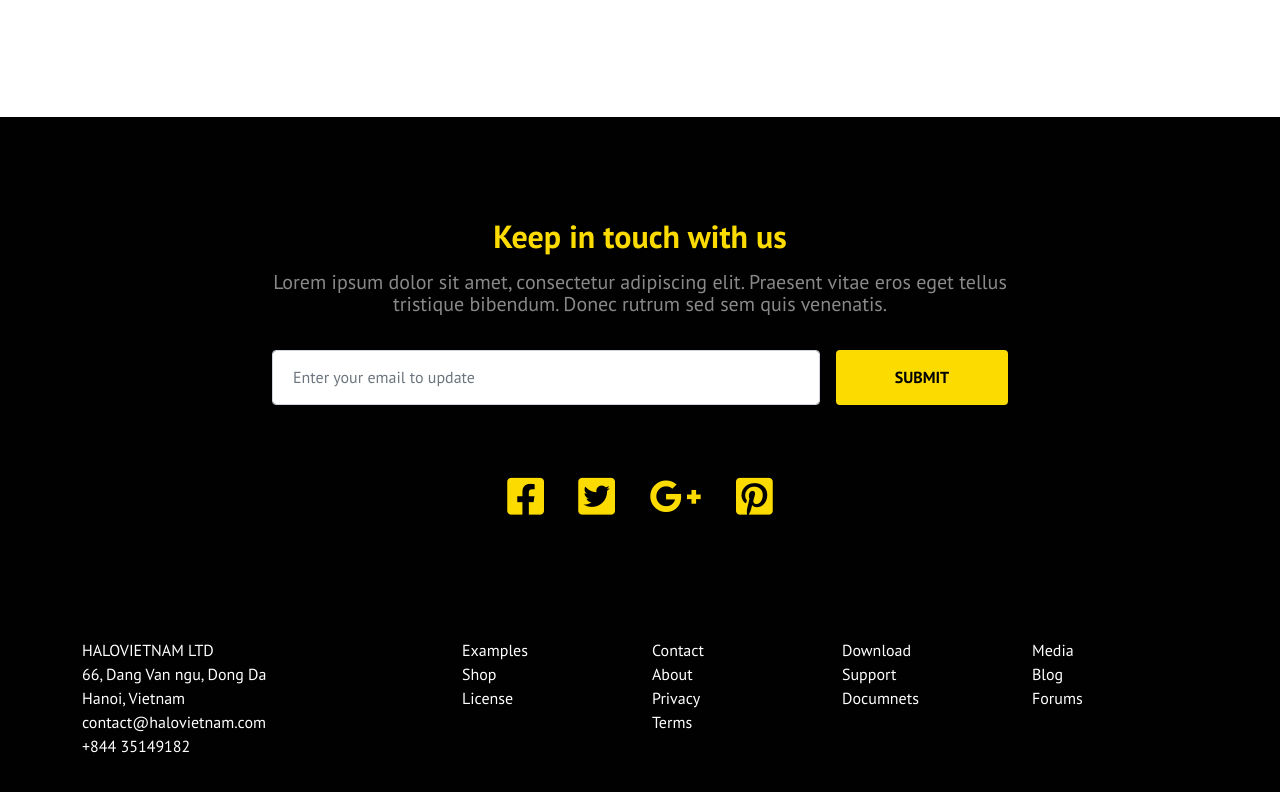
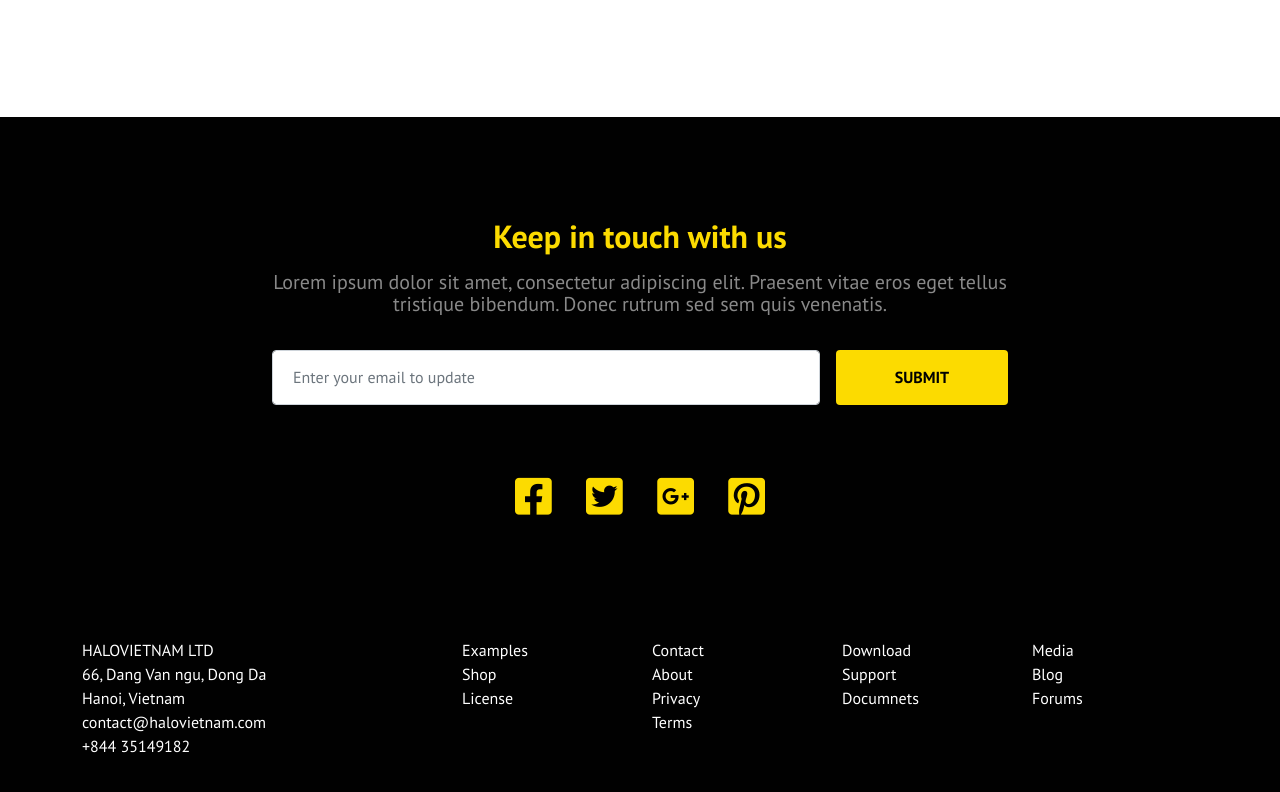
Before and after one commit to syedhossen/tinyone, a plain HTML site: page index.html in a window 1280 px wide. Shown: the part 1278-2070 px from the top of the page. Drawn offline with Linux system fonts and the light colour scheme.

Commit message:
Update index.html

```diff
--- a/index.html
+++ b/index.html
@@ -322,7 +322,7 @@
             <ul class="list-inline mb-0">
               <li class="list-inline-item"><a href="#"><i class="fab fa-facebook-square"></i></a></li>
                 <li class="list-inline-item"><a href="#"><i class="fab fa-twitter-square"></i></a></li>
-                  <li class="list-inline-item"><a href="#"><i class="fab fa-google-plus-g"></i></a></li>
+                  <li class="list-inline-item"><a href="#"><i class="fab fa-google-plus-square"></i></a></li>
                     <li class="list-inline-item"><a href="#"><i class="fab fa-pinterest-square"></i></a></li>
             </ul>
           </div>
```
